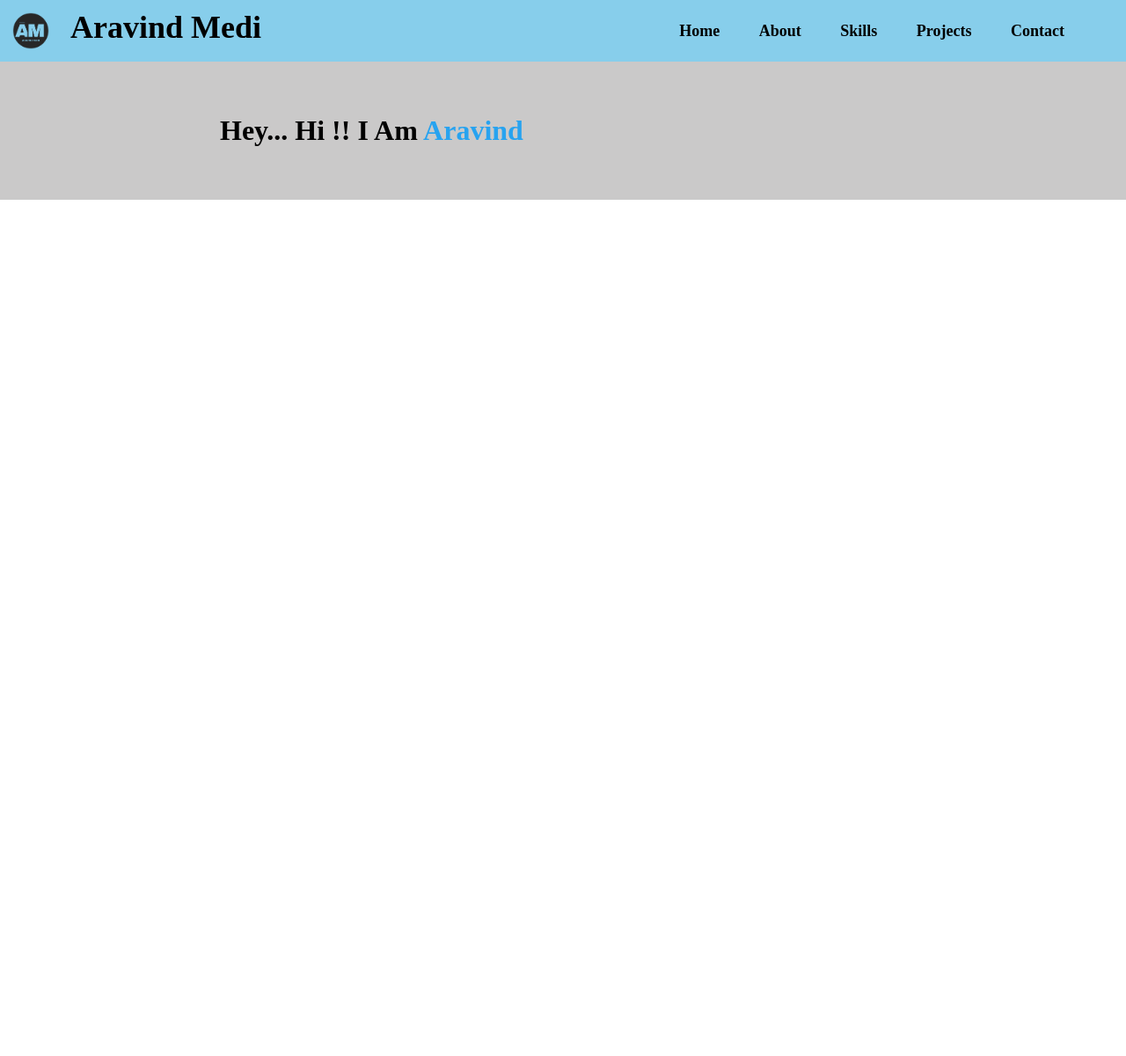
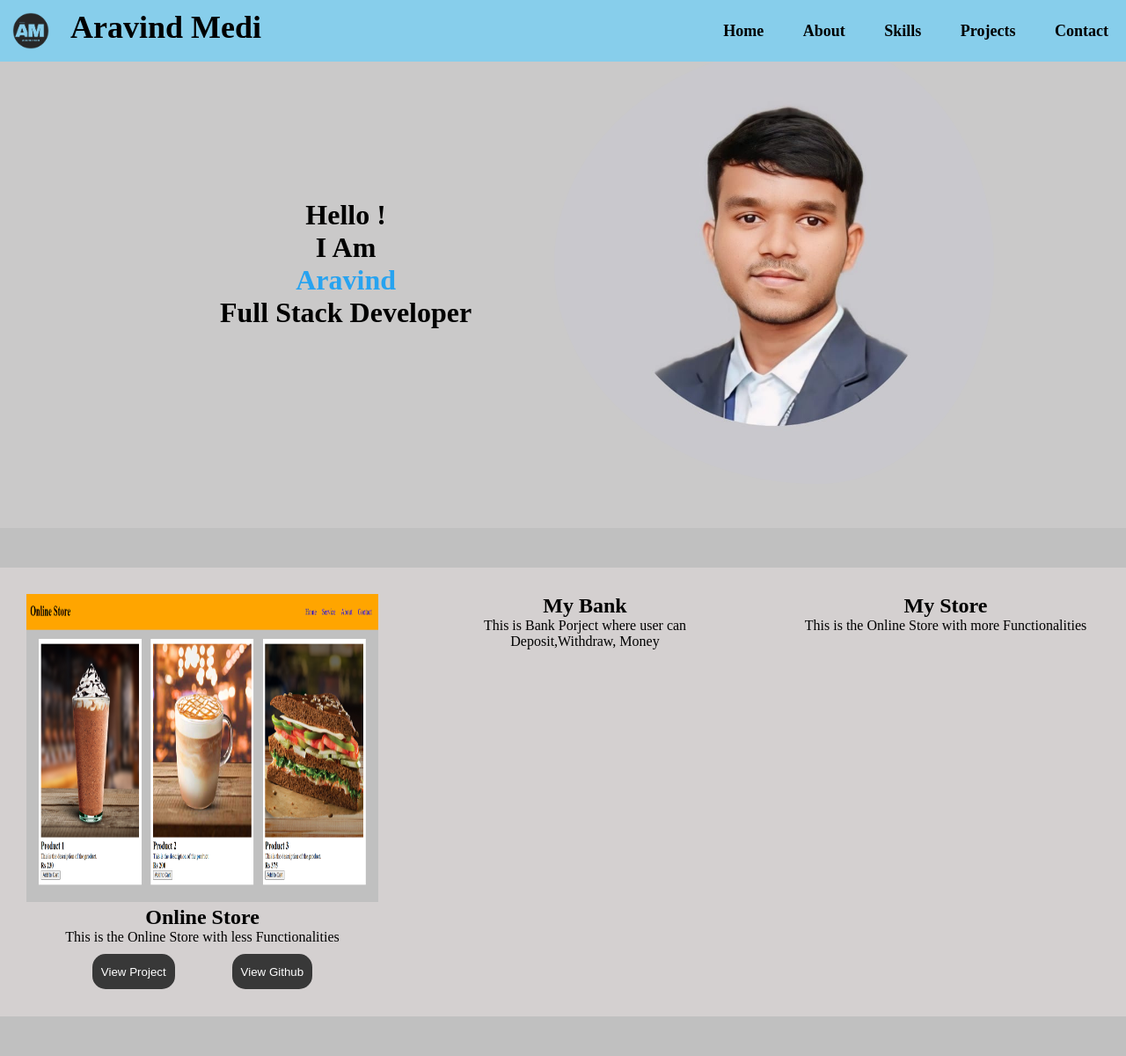
Before and after one commit to Aravind-medi-14/Aravind-medi-14.github.io, a plain HTML site: page index.html in a window 1280 px wide. Shown: the whole page at 88% size. Before the commit the page ends 800 px from the top, so only its background shows below. Drawn offline with Linux system fonts and the light colour scheme.

Commit message:
project1 added

```diff
--- a/index.html
+++ b/index.html
@@ -4,68 +4,8 @@
     <meta charset="UTF-8" />
     <meta name="viewport" content="width=device-width, initial-scale=1.0" />
     <link rel="icon" type="image/png" href="AM.png" sizes="64x64" />
+    <link rel="stylesheet" href="styles.css" />
     <title>Portfolio</title>
-    <style>
-      * {
-        margin: 0px;
-      }
-      .container {
-        background-color: rgb(202, 201, 201);
-      }
-      .header {
-        display: flex;
-        justify-content: space-between;
-        font-size: large;
-        background-color: #87ceeb;
-
-        padding-right: 50px;
-      }
-      .logo {
-        display: flex;
-      }
-      .logo img {
-        width: 50px;
-        height: 50px;
-        padding: 10px;
-      }
-      .Home img {
-        width: 500px;
-        height: 500px;
-        padding-right: 100px;
-        border-radius: 50%;
-        object-fit: cover;
-      }
-      .Home {
-        display: flex;
-        align-items: center;
-        justify-content: space-between;
-        padding: 50px;
-      }
-      .Home h1 {
-        text-align: center;
-        padding-left: 200px;
-      }
-      span {
-        color: rgb(39, 163, 240);
-      }
-      li {
-        display: inline-block;
-        padding: 20px;
-        font-size: large;
-        font-weight: 600;
-        padding-top: 25px;
-      }
-      a {
-        text-decoration: none;
-        color: black;
-      }
-      h1 {
-        padding: 10px;
-      }
-      a:hover {
-        text-decoration: underline;
-      }
-    </style>
   </head>
   <body>
     <div class="container">
@@ -75,7 +15,7 @@
           <img src="/Am-1.png" alt="name-logo" />
           <h1>Aravind Medi</h1>
         </div>
-        <div>
+        <div class="headbtns">
           <ul>
             <li><a href="#">Home</a></li>
             <li><a href="#">About</a></li>
@@ -86,11 +26,42 @@
         </div>
       </div>
       <!-- MAIN section -->
-      <div class="Home">
+      <div class="main">
         <div class="intro">
-          <h1>Hey... Hi !! I Am <span>Aravind</span></h1>
+          <h1>
+            Hello !
+            <p>I Am</p>
+            <span>Aravind</span>
+            <p>Full Stack Developer</p>
+          </h1>
         </div>
-        <!--<img src="/Aravind1.jpg" alt="pic" /> -->
+        <img src="/Aravind1.jpg" alt="pic" />
+      </div>
+
+      <div class="projects-section">
+        <div class="box">
+          <div class="store_image">
+            <img src="/Online Store Interface.png" alt="online store img" />
+          </div>
+          <h2>Online Store</h2>
+          <p>This is the Online Store with less Functionalities</p>
+          <div class="btns">
+            <p>
+              <button><a href="https://aravind-medi-14.github.io/Online-Store/">View Project</a></button>
+            </p>
+            <p>
+              <button><a href="https://github.com/Aravind-medi-14/Online-Store">View Github</a></button>
+            </p>
+          </div>
+        </div>
+        <div class="box">
+          <h2>My Bank</h2>
+          <p>This is Bank Porject where user can Deposit,Withdraw, Money</p>
+        </div>
+        <div class="box">
+          <h2>My Store</h2>
+          <p>This is the Online Store with more Functionalities</p>
+        </div>
       </div>
     </div>
   </body>
--- /dev/null
+++ b/styles.css
@@ -0,0 +1,101 @@
+* {
+  margin: 0px;
+}
+.container {
+  background-color: rgb(202, 201, 201);
+}
+.header {
+  display: flex;
+  justify-content: space-between;
+  font-size: large;
+  background-color: #87ceeb;
+  padding-right: 100px;
+  width: 100%;
+
+  position: fixed;
+}
+.logo {
+  display: flex;
+}
+.logo img {
+  width: 50px;
+  height: 50px;
+  padding: 10px;
+}
+.main img {
+  width: 500px;
+  height: 500px;
+  padding-right: 100px;
+  border-radius: 50%;
+  object-fit: cover;
+}
+.main {
+  display: flex;
+  align-items: center;
+  justify-content: space-between;
+  padding: 50px;
+}
+.main h1 {
+  text-align: center;
+  padding-left: 200px;
+}
+span {
+  color: rgb(39, 163, 240);
+}
+li {
+  display: inline-block;
+  padding: 20px;
+  font-size: large;
+  font-weight: 600;
+  padding-top: 25px;
+}
+.headbtns a {
+  text-decoration: none;
+  color: black;
+}
+h1 {
+  padding: 10px;
+}
+.headbtns a:hover {
+  text-decoration: underline;
+}
+.projects-section {
+  background-color: silver;
+  align-items: center;
+  width: 100%;
+  height: 600px;
+  display: flex;
+  justify-content: space-around;
+}
+.box {
+  background-color: rgb(212, 208, 208);
+  width: 400px;
+  height: 450px;
+  padding: 30px;
+  justify-content: center;
+  align-items: center;
+  text-align: center;
+}
+.store_image img {
+  width: 400px;
+  height: 350px;
+}
+.btns {
+  display: flex;
+  justify-content: space-evenly;
+  padding: 10px;
+  border: none;
+}
+.btns button {
+  border: none;
+  height: 40px;
+  border-radius: 15px;
+  cursor: pointer;
+  background-color: rgb(56, 56, 56);
+  color: white;
+  padding: 10px;
+}
+.btns button a {
+  color: white;
+  text-decoration: none;
+}
```
Also changed, not shown: Online Store Interface.png (added), index.js (added).
